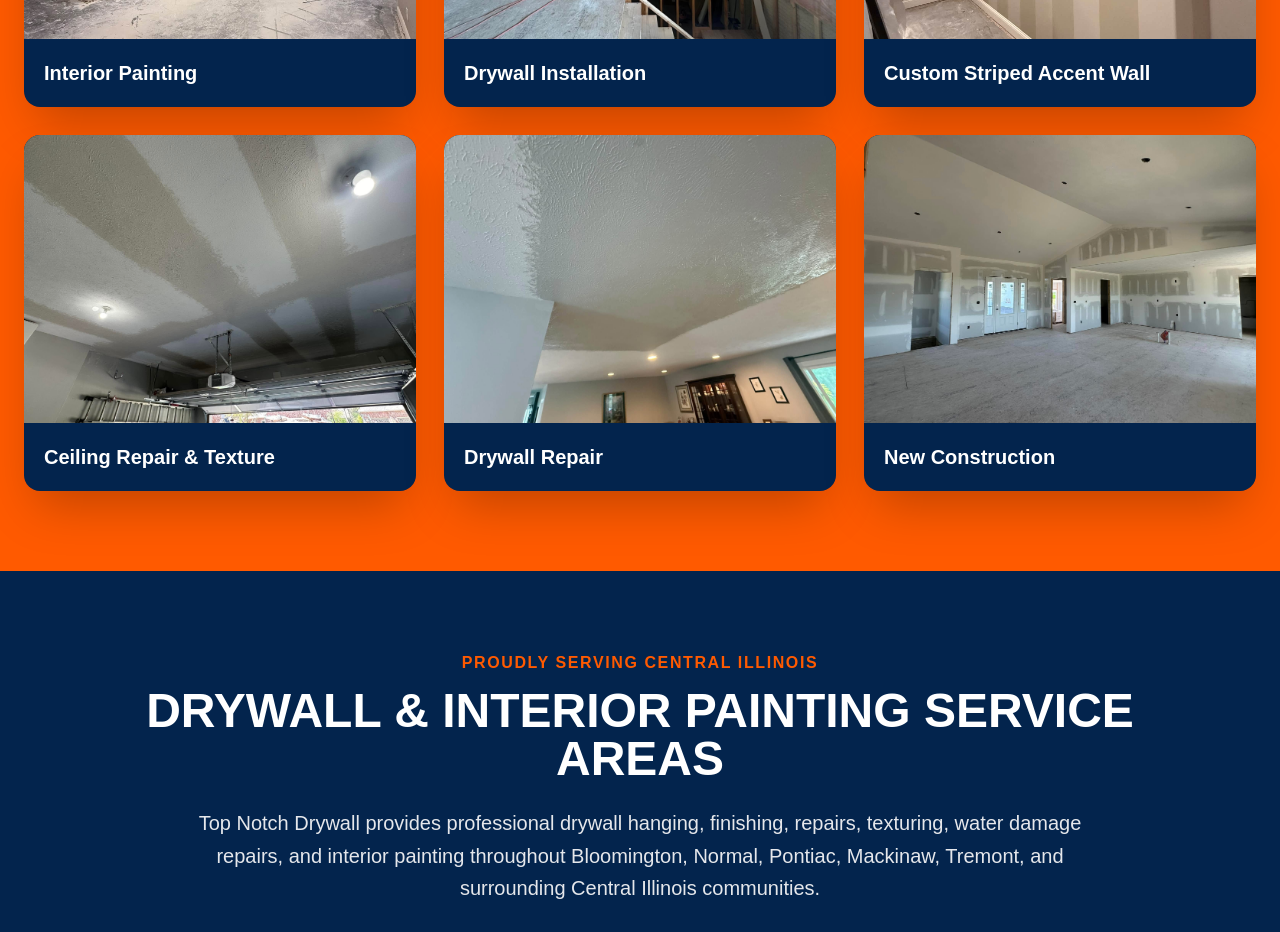
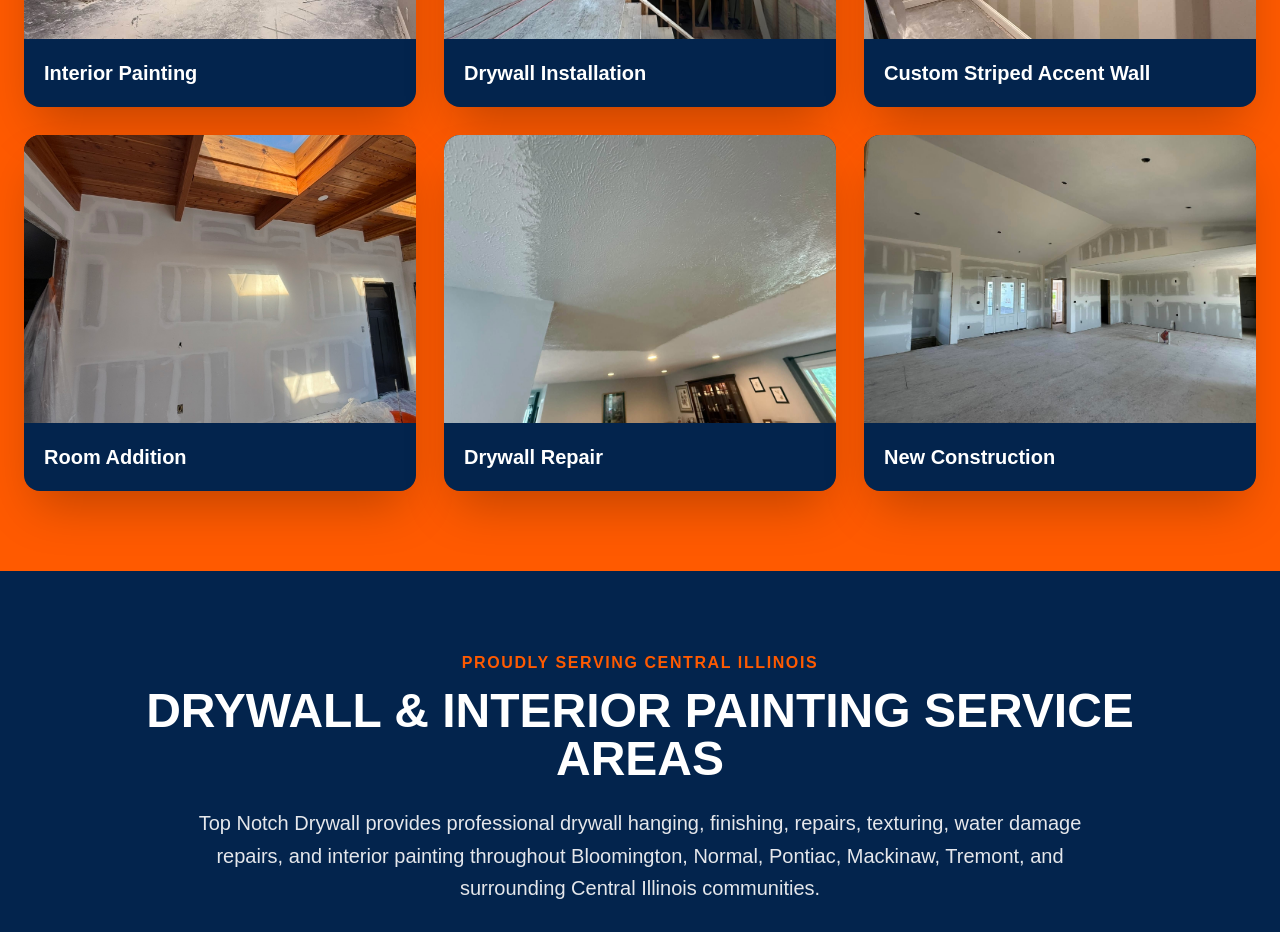
Before and after one commit to topnotchdrywallbiz/top-notchdrywall, a Next.js app: page / in a window 1280 px wide. Shown: the part 1860-2792 px from the top of the page. Built offline with nearby package versions, Linux system fonts and the light colour scheme.

Commit message:
Update website

```diff
--- a/app/page.tsx
+++ b/app/page.tsx
@@ -47,8 +47,8 @@ export default function Home() {
     title: "Custom Striped Accent Wall",
   },
   {
-    image: "/images/work5.jpg",
-    title: "Ceiling Repair & Texture",
+    image: "/images/addition1.jpg",
+    title: "Room Addition",
   },
   {
     image: "/images/repair1.jpg",
```
Also changed, not shown: public/images/addition1.jpg (added).
